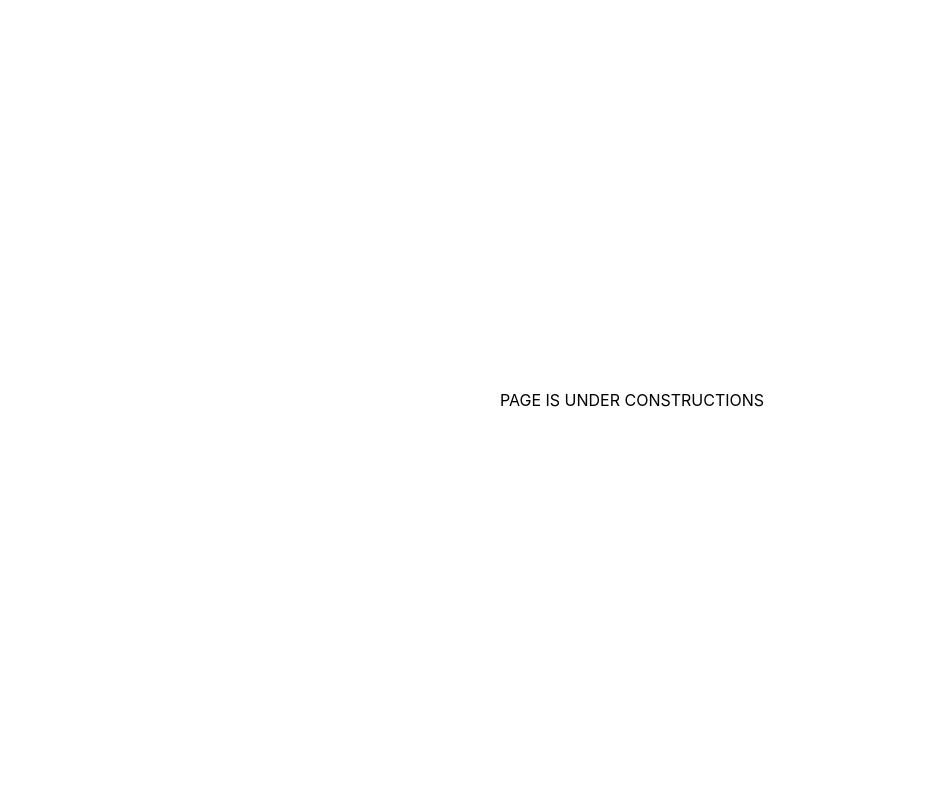
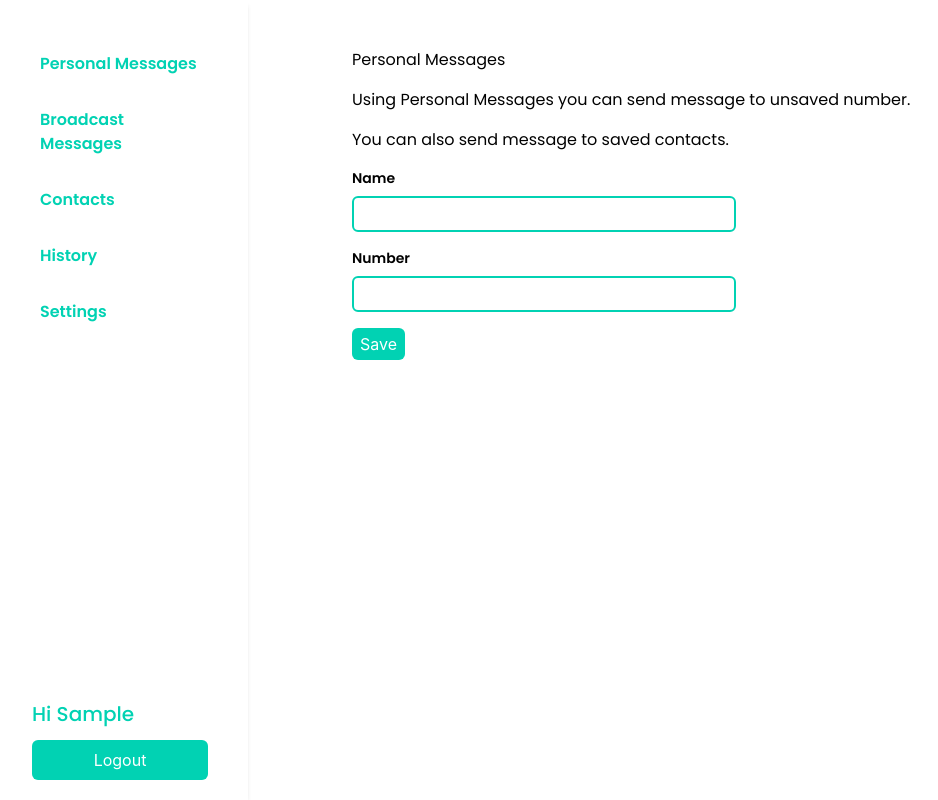
Before and after one commit to ilse31/whatshy-v1, a React (Vite) app: page /dashboard/edit/1 in a window 1280 px wide. Shown: the whole page, without its empty margins (8-946 px from the left). Built offline with nearby package versions, Linux system fonts and the light colour scheme; no server answers; sample sign-in values are in the browser's storage.

Commit message:
fiks allfeature

```diff
--- a/src/pages/apps/Contact.jsx
+++ b/src/pages/apps/Contact.jsx
@@ -8,7 +8,8 @@ import { Tooltip } from 'react-tooltip'
 import * as Yup from 'yup'
 import { AiOutlineEdit, AiFillDelete, AiFillMessage } from "react-icons/ai";
 import ModalForm from '../../components/ModalForm'
-import { useAddPhonebookMutation, useDeletePhonebookMutation, useGetPhonebookQuery, useUpdatePhonebookMutation } from '../../services/api'
+import { useAddPhonebookMutation, useDeletePhonebookMutation, useGetPhonebookQuery } from '../../services/api'
+import { Link } from 'react-router-dom'
 const Contact = () =>
 {
     useDocumentTitle( 'Whatshy | Contact' )
@@ -25,38 +26,18 @@ const Contact = () =>
     const [ formValues, setformValues ] = useState( null )
     const [ chatTemplate, setchatTemplate ] = useState( "" )
     const [ searchValue, setsearchValue ] = useState( "" )
-    let contactValues = {
-        number: '',
-        name: ''
-    }
+
     let addContactval = {
         number: '',
         name: ''
     }
 
-    const handleEdit = ( e, number, name, id ) =>
-    {
-        setformValues( { id: id, number: number, name: name } )
-        console.log( "firm", formValues );
-        e.preventDefault();
-    }
-    const [ update ] = useUpdatePhonebookMutation()
     const [ addcontact ] = useAddPhonebookMutation()
     const [ deleteContact ] = useDeletePhonebookMutation()
     const { data, refetch } = useGetPhonebookQuery( {
         id: JSON.parse( localStorage.getItem( 'user' ) ).id
     } )
 
-    const handleUpdate = ( id ) =>
-    {
-        update( {
-            id: id,
-            number: formValues?.number,
-            name: formValues?.name,
-        } )
-        console.log( "update" );
-        refetch()
-    }
     const handleAddcontact = ( values ) =>
     {
         addContactval = {
@@ -101,8 +82,6 @@ const Contact = () =>
         e.preventDefault();
     }
 
-    const [ showModal, setShowModal ] = React.useState( false );
-    console.log( showModal );
     return (
         <MainLayout>
             <RouteGuard auth={ true }>
@@ -146,15 +125,10 @@ const Contact = () =>
                                                 <Tooltip anchorId={ `update-${ index }` }>
                                                     <span>Update Contact</span>
                                                 </Tooltip>
-                                                <div id={ `update-${ index }` }
-                                                    onClick={ ( e ) => handleEdit( e, item.number, item.name, item.id )
-                                                    }>
-                                                    <Modal button_title={ <AiOutlineEdit /> } modal_title={ "Edit Contact" } >
-                                                        <ModalForm submit={
-                                                            () => handleUpdate( item.id )
-                                                        } contactValues={ formValues || contactValues } validationSchema={ validationSchema } />
-                                                    </Modal>
-                                                </div>
+                                                <Link className='cursor-pointer text-sm px-3 py-2 bg-emerald-500 rounded text-white mb-1' to={ `/dashboard/edit/${ item.id }` } id={ `update-${ index }` }
+                                                >
+                                                    <AiOutlineEdit />
+                                                </Link>
                                             </div>
                                         </div>
                                     </div>
--- /dev/null
+++ b/src/pages/apps/EditContact.jsx
@@ -0,0 +1,76 @@
+import React, { useEffect, useState } from 'react'
+import ModalForm from '../../components/ModalForm'
+import Sidebar from '../../components/Sidebar'
+import MainLayout from '../../layouts/MainLayout'
+import RouteGuard from '../RouteGuard'
+import * as Yup from 'yup'
+import { useGetByIdPhonebookQuery, useUpdatePhonebookMutation } from '../../services/api'
+import { useNavigate, useParams } from 'react-router-dom'
+
+const EditContact = () =>
+{
+    const [ update ] = useUpdatePhonebookMutation()
+    let { id } = useParams()
+    const navigate = useNavigate()
+    const phoneRegExp = /^(\+62|62)8[1-9][0-9]{6,9}$/
+    const validationSchema =
+        Yup.object( {
+            number: Yup.string().required( 'Phone Number Required' ).max( 15 ).min( 13 ).matches(
+                phoneRegExp,
+                'Phone number is not valid, using 62 or +62'
+            ),
+            name: Yup.string().required( 'Required' ).typeError( 'Error Server' )
+        } )
+    let contactValues = {
+        number: '',
+        name: ''
+    }
+
+    const handleUpdate = ( id, values ) =>
+    {
+        update( {
+            id: id,
+            number: btoa( values?.number ),
+            name: btoa( values?.name ),
+        } )
+        alert( 'Contact Updated' )
+        navigate( '/dashboard/contacts' )
+        refetch()
+    }
+    const { data } = useGetByIdPhonebookQuery( {
+        id: id
+    } )
+    const [ formValues, setformValues ] = useState( {
+        number: '',
+        name: ''
+    } )
+
+    useEffect( () =>
+    {
+        if ( data )
+        {
+            setformValues( {
+                number: atob( data.phonebook_by_pk.number ),
+                name: atob( data.phonebook_by_pk.name )
+            } )
+        }
+    }, [ data ] )
+    return (
+        <MainLayout>
+            <RouteGuard auth={ true }>
+                <Sidebar>
+                    <div className='ml-10 mt-12 flex flex-col gap-4'>
+                        <h1 className='font-poppins'>Personal Messages</h1>
+                        <span className='font-poppins'>Using Personal Messages you can send message to unsaved number.</span>
+                        <span className='font-poppins'>You can also send message to saved contacts.</span>
+                        <ModalForm contactValues={ formValues || contactValues } submit={
+                            ( values ) => handleUpdate( id, values )
+                        } validationSchema={ validationSchema } />
+                    </div>
+                </Sidebar>
+            </RouteGuard>
+        </MainLayout >
+    )
+}
+
+export default EditContact
--- a/src/pages/apps/PersonalMessages.jsx
+++ b/src/pages/apps/PersonalMessages.jsx
@@ -48,10 +48,6 @@ const PersonalMessages = () =>
     useDocumentTitle( 'Whatshy | Personal Messages' )
     return (
         <MainLayout>
-            {/* { btoa( 'Personal Messages' ) }
-            {
-                atob( 'UGVyc29uYWwgTWVzc2FnZXM' )
-            } */}
             <RouteGuard auth={ true }>
                 <Sidebar>
                     <div className='ml-10 mt-12 flex flex-col gap-4'>
--- a/src/routes/routes.jsx
+++ b/src/routes/routes.jsx
@@ -2,6 +2,7 @@ import React from "react";
 import { Route, Routes } from "react-router-dom";
 import Broadcast from "../pages/apps/Broadcast";
 import Contact from "../pages/apps/Contact";
+import EditContact from "../pages/apps/EditContact";
 import History from "../pages/apps/History";
 import PersonalMessages from "../pages/apps/PersonalMessages";
 import Settings from "../pages/apps/Settings";
@@ -18,6 +19,7 @@ const Routed = () =>
       <Route path="/dashboard/contacts" element={ <Contact /> } />
       <Route path="/dashboard/history" element={ <History /> } />
       <Route path="/dashboard/settings" element={ <Settings /> } />
+      <Route path="/dashboard/edit/:id" element={ <EditContact /> } />
       <Route path="/auth/login" element={ <Auth /> } />
       <Route path="/auth/register" element={ <Auth /> } />
       <Route path="*" element={ <Notfound /> } />
--- a/src/services/api.js
+++ b/src/services/api.js
@@ -60,6 +60,14 @@ export const whatshyAPi = createApi({
       }),
       invalidatesTags: ["Phonebook"],
     }),
+    getByIdPhonebook: builder.query({
+      query: ({ id }) => ({
+        url: `/phonebook/id`,
+        method: "POST",
+        params: { id },
+      }),
+      providesTags: ["Phonebook"],
+    }),
   }),
 });
 
@@ -70,4 +78,5 @@ export const {
   useAddPhonebookMutation,
   useDeletePhonebookMutation,
   useUpdatePhonebookMutation,
+  useGetByIdPhonebookQuery,
 } = whatshyAPi;
```
